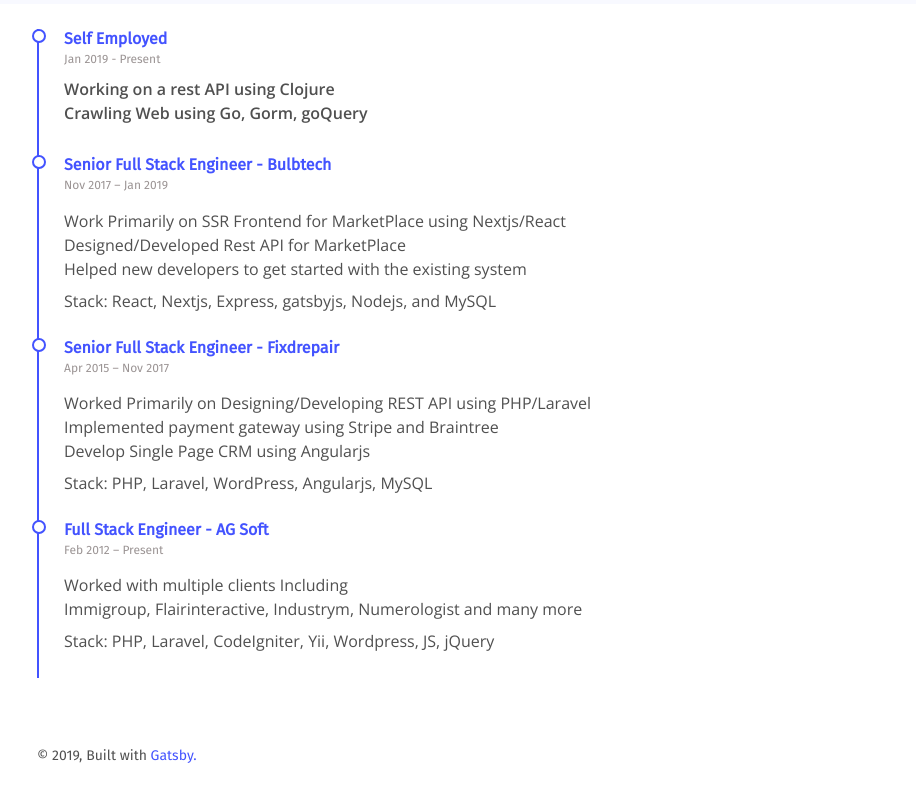
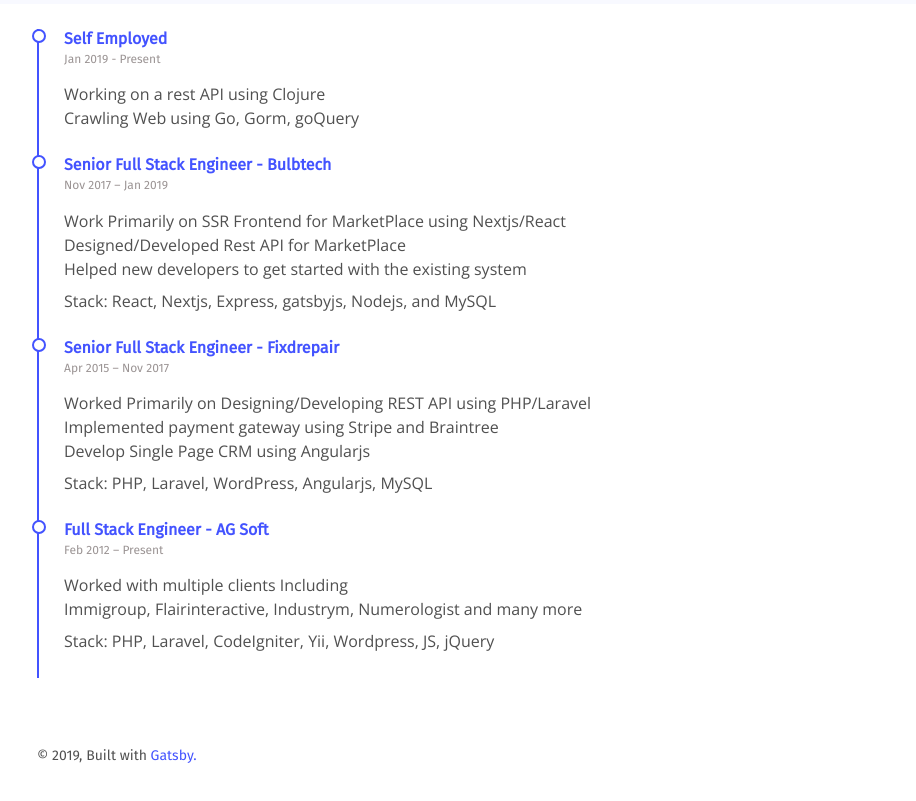
Before and after one commit to ooooak/portfolio, a Gatsby site: page /cv in a window 1280 px wide. Shown: the part 123-924 px from the top of the page, without its empty margins (173-1089 px from the left). Built offline with nearby package versions, Linux system fonts and the light colour scheme; Gatsby itself is replaced by a stand-in of ours.

Commit message:
fix content issues

```diff
--- a/src/pages/cv.js
+++ b/src/pages/cv.js
@@ -12,11 +12,11 @@
           <span className="role blue">Self Employed</span>
           <br/>
           <span className="date">Jan 2019 - Present</span>
-          <div className="description">
+        </div>
+        <div className="description">
             <p>Working on a rest API using Clojure</p>
             <p>Crawling Web using Go, Gorm, goQuery</p>
           </div>
-        </div>
       </div>
 
       <div className="experience">
```
